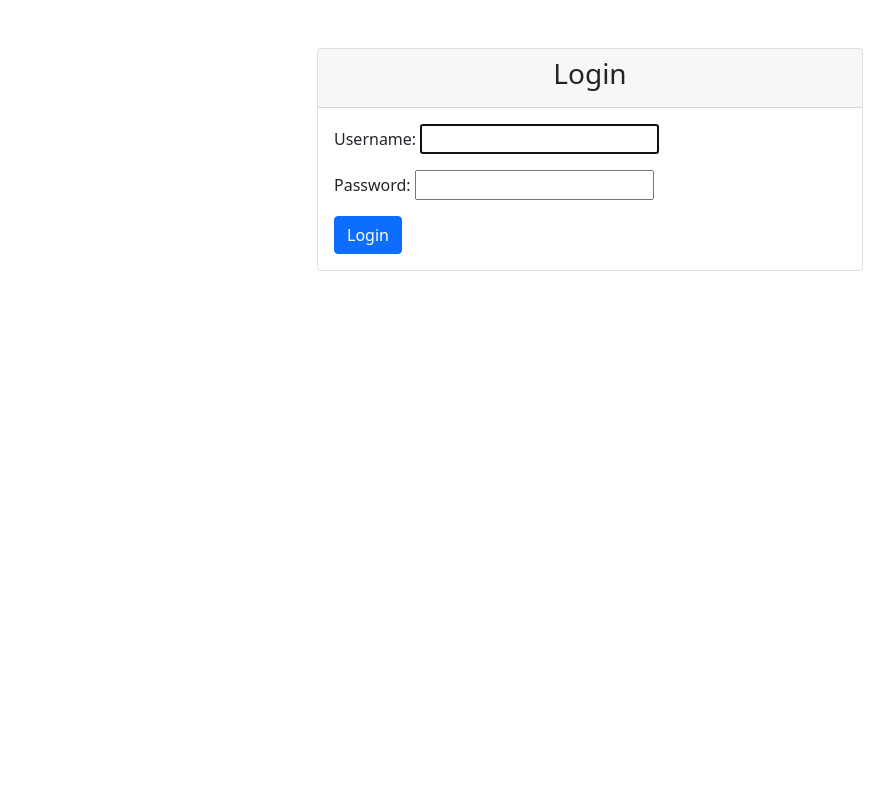
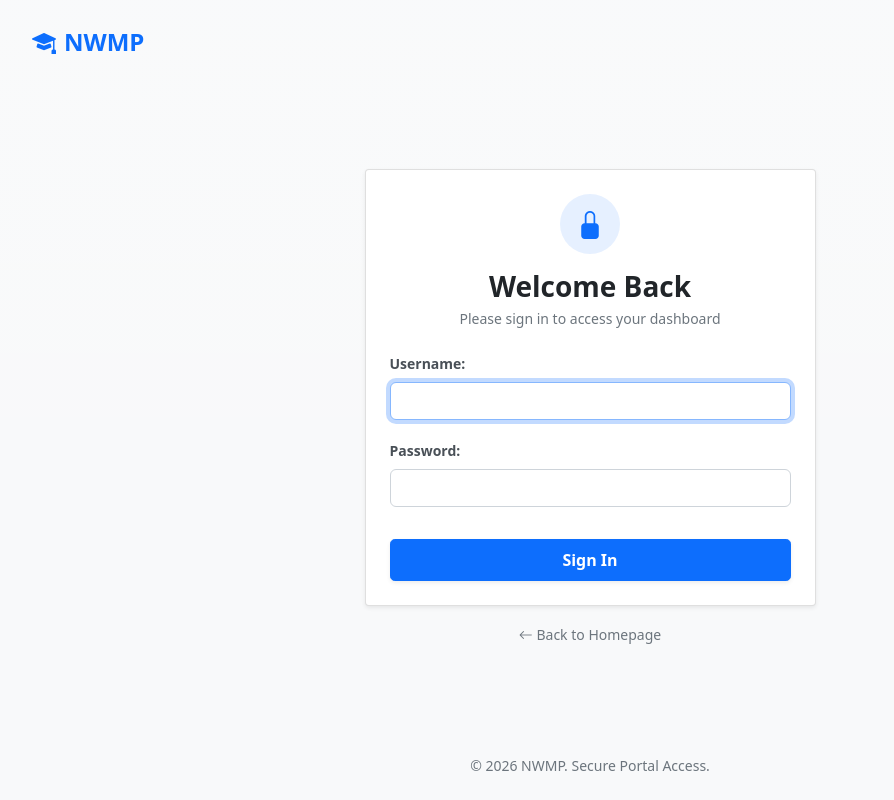
Before and after one commit to GayathriG5787/studentStaff, a Django app: page /login/ in a window 1280 px wide. Shown: the whole page, without its empty margins (50-944 px from the left). Run offline with Django 5.2, Linux system fonts and the light colour scheme.

Commit message:
login page UI/UX completed

```diff
--- a/accounts/templates/accounts/login.html
+++ b/accounts/templates/accounts/login.html
@@ -2,23 +2,105 @@
 
 {% block content %}
 
-<div class="container mt-5">
-    <div class="row justify-content-center">
-        <div class="col-md-6">
-            <div class="card">
-                <div class="card-header text-center">
-                    <h3>Login</h3>
+<!-- flex-column is flex-direction column, to stack the flex items vertically -->
+<div class="min-vh-100 d-flex flex-column justify-content-between bg-light bg-gradient">
+
+    <div class="container pt-4 text-center text-md-start">
+        <a class="navbar-brand fw-bold text-primary fs-4 text-decoration-none" href="/">
+            <i class="bi bi-mortarboard-fill me-2"></i>NWMP
+        </a>
+    </div>
+
+    <div class="container my-auto">
+        <div class="row justify-content-center">
+            <div class="col-12 col-sm-10 col-md-8 col-lg-6 col-xl-5">
+
+                <div class="card border-1 shadow-sm rounded-4 bg-white">
+                    <div class="card-body p-4">
+
+                        <div class="text-center mb-4">
+                            <div class="d-inline-flex align-items-center justify-content-center bg-primary bg-opacity-10 text-primary rounded-circle p-3 mb-3" style="width: 60px; height: 60px;">
+                                <i class="bi bi-lock-fill fs-3"></i>
+                            </div>
+                            <h3 class="fw-bold text-dark mb-1">Welcome Back</h3>
+                            <p class="text-muted small">Please sign in to access your dashboard</p>
+                        </div>
+
+                        <form method="POST" action="">
+                            {% csrf_token %}
+
+                            <div class="django-form-fields mb-4">
+                                {{ form.as_p }}
+                            </div>
+
+                            <!-- d-grid is used to stretch the button to occupy the parent container width -->
+                            <div class="d-grid pt-2">
+                                <button class="btn btn-primary btn-lg rounded-3 fw-bold shadow-sm fs-6" type="submit">
+                                    Sign In
+                                </button>
+                            </div>
+                        </form>
+
+                    </div>
                 </div>
-                <div class="card-body">
-                    <form method="POST" action="">
-                        {% csrf_token %}
-                        {{form.as_p}}
-                        <button class="btn btn-primary" type="submit">Login</button>
-                    </form>
+
+                <div class="text-center mt-3">
+                    <a href="/" class="text-muted small text-decoration-none">
+                        <i class="bi bi-arrow-left"></i> Back to Homepage
+                    </a>
                 </div>
+
             </div>
         </div>
     </div>
+
+    <div class="container pb-4 text-center text-muted small">
+        &copy; 2026 NWMP. Secure Portal Access.
+    </div>
 </div>
 
+<style>
+    .django-form-fields p {
+        margin-bottom: 1.25rem;
+    }
+    .django-form-fields label {
+        display: block;
+        margin-bottom: 0.5rem;
+        font-size: 0.875rem;
+        font-weight: 600;
+        color: #495057;
+    }
+    .django-form-fields input,
+    .django-form-fields select,
+    .django-form-fields textarea {
+        display: block;
+        width: 100%;
+        /* 1st value = padding top and bottom */
+        /* 2nd value = padding right and left */
+        padding: 0.375rem 0.75rem;
+        font-size: 1rem;
+        font-weight: 400;
+        line-height: 1.5;
+        color: #212529;
+        background-color: #fff;
+        border: 1px solid #ced4da;
+        border-radius: 0.375rem;
+        /* ease-in-out = animation starts slow, speeds up in the middle and ends slow */
+        transition: border-color .15s ease-in-out,box-shadow .15s ease-in-out;
+    }
+    .django-form-fields input:focus {
+        color: #212529;
+        border-color: #86b7fe;
+        outline: 0;
+        box-shadow: 0 0 0 0.25rem rgba(13, 110, 253, .25);
+    }
+    /* Styles error lists automatically if validation fails */
+    .django-form-fields .errorlist {
+        list-style: none;
+        padding-left: 0;
+        color: #dc3545;
+        font-size: 0.8125rem;
+        margin-top: 0.25rem;
+    }
+</style>
 {% endblock %}
```
